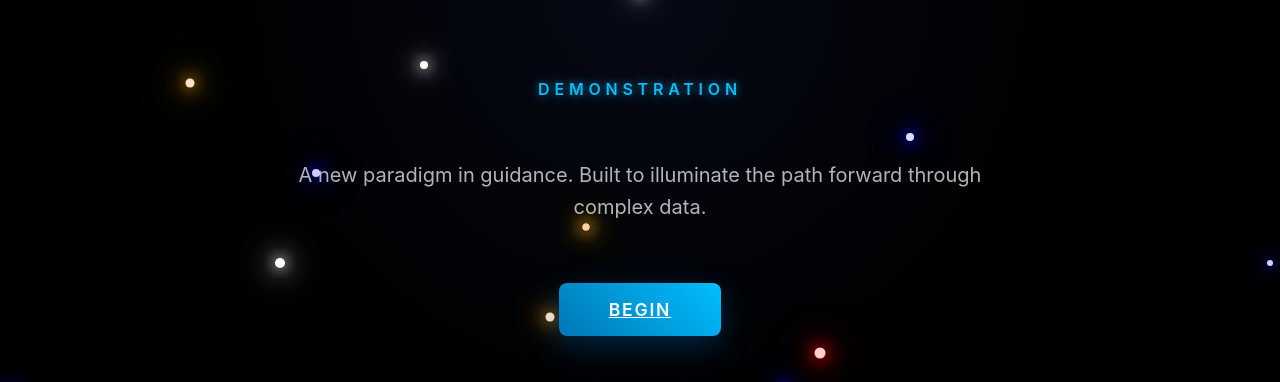
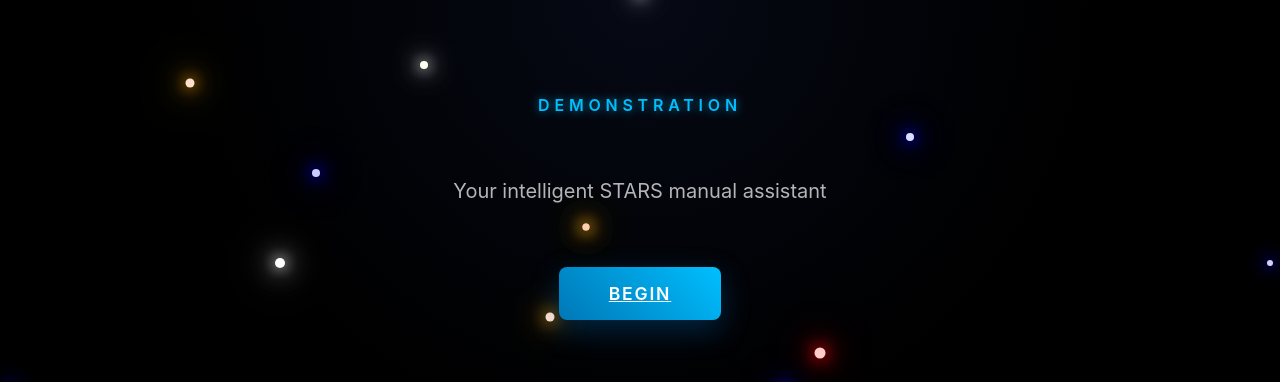
Before and after one commit to Michael-Shaffer/Chatbot, a plain HTML site: page src/frontend/index.html in a window 1280 px wide. Shown: the part 407-789 px from the top of the page. Drawn offline with Linux system fonts and the light colour scheme.

Commit message:
Update index.html

```diff
--- a/src/frontend/index.html
+++ b/src/frontend/index.html
@@ -11,7 +11,7 @@
     <div class="text-container">
         <h1 id="polaris-text">Polaris</h1>
         <p id="demo-text">DEMONSTRATION</p>
-        <p id="subtext">A new paradigm in guidance. Built to illuminate the path forward through complex data.</p>
+        <p id="subtext">Your intelligent STARS manual assistant</p>
         <a href="chat/index.html" id="chat-button">Begin</a>
     </div>
 
```
